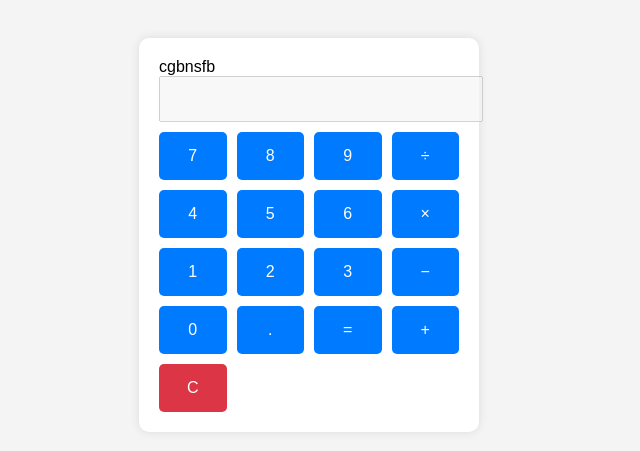
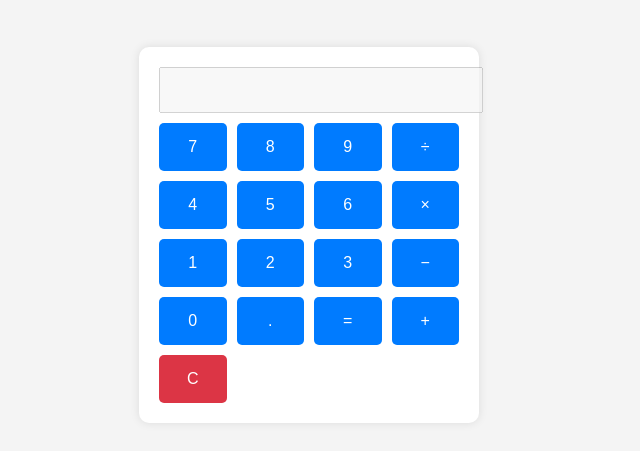
Before and after one commit to adamwillerton/ADTDevOps_Topic3_Demo, a website: page index.html in a window 1280 px wide. Shown: the part 173-624 px from the top of the page, without its empty margins (331-971 px from the left). Drawn offline with Linux system fonts and the light colour scheme.

Commit message:
Update index.html
removed gibberish

```diff
--- a/index.html
+++ b/index.html
@@ -54,7 +54,6 @@
 </head>
 <body>
   <div class="calculator">
-    cgbnsfb
     <input type="text" id="display" disabled>
     <div class="buttons">
       <button onclick="append('7')">7</button>
```
